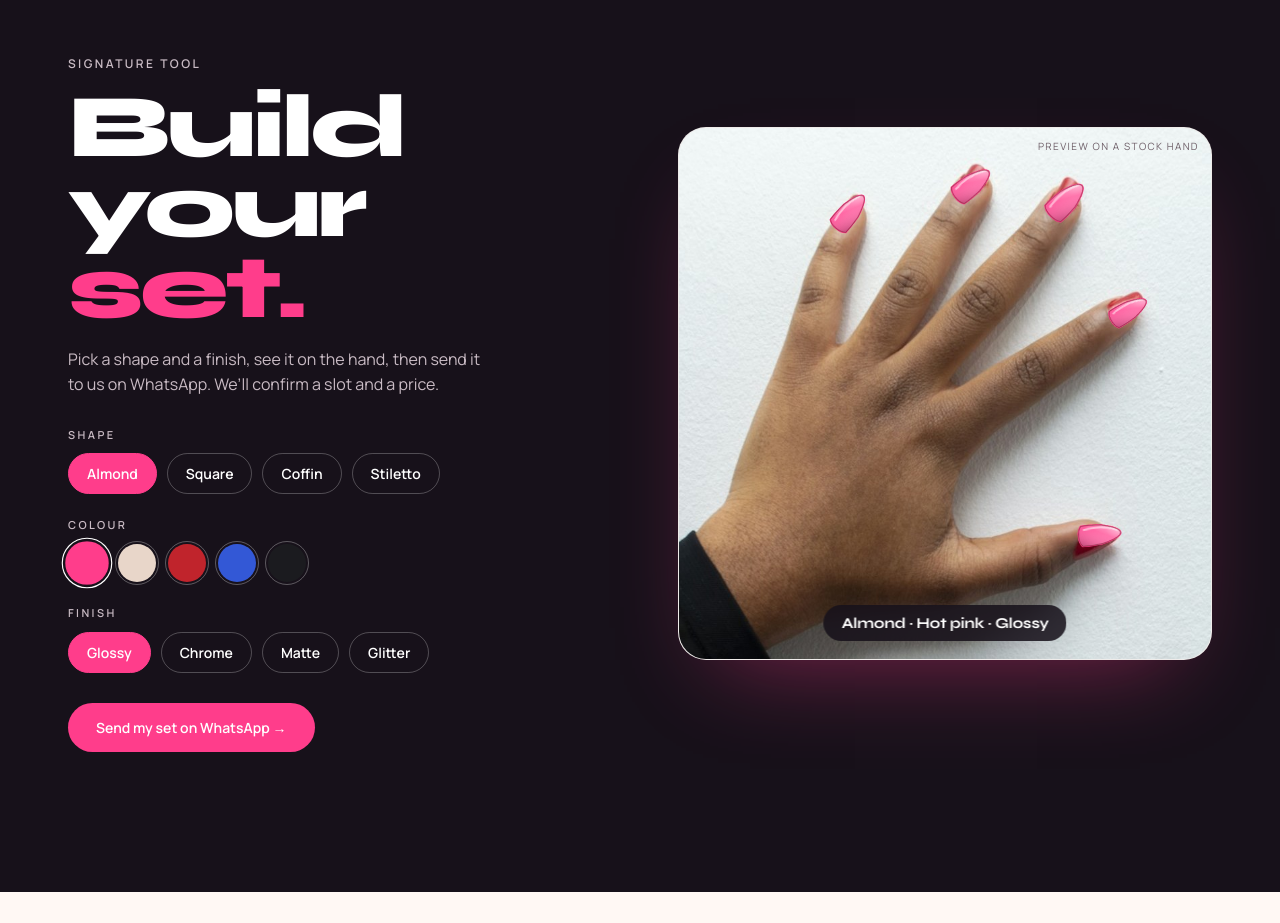
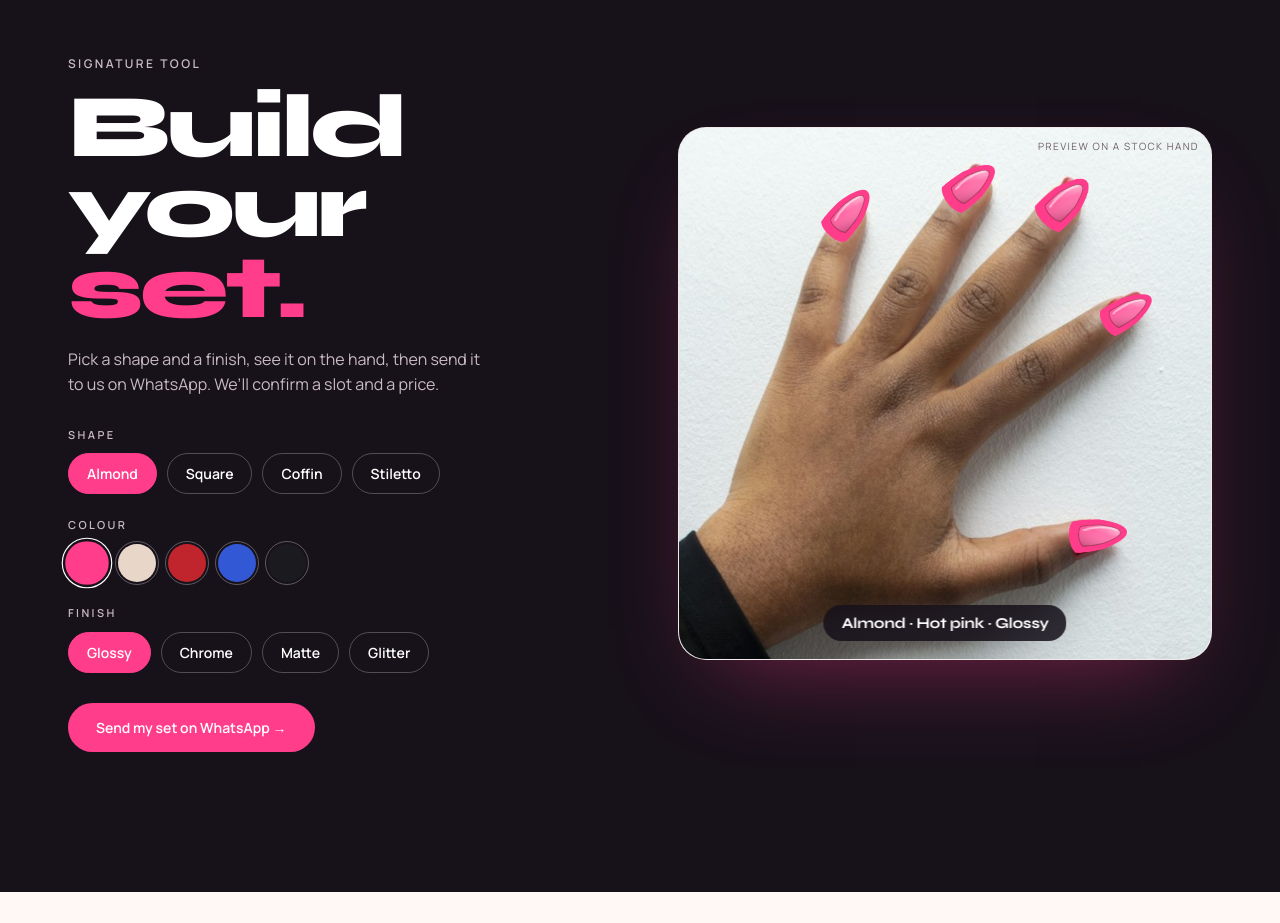
Before and after one commit to kavimirweb-blip/stroke-nails-greater-kailash, a plain HTML site: page index.html in a window 1280 px wide. Shown: the part 1740-2663 px from the top of the page. Drawn offline with Linux system fonts and the light colour scheme.

Commit message:
Larger nail-bed cover; colour-tinted chrome
Co-Authored-By: Claude Sonnet 5.5 <noreply@anthropic.com>

```diff
--- a/index.html
+++ b/index.html
@@ -66,7 +66,7 @@ section{padding:clamp(70px,11vw,150px) 0;position:relative}
 .fxg{opacity:0;transition:opacity .6s}
 .hand[data-f="Glossy"] .g-gloss,.hand[data-f="Chrome"] .g-chrome,.hand[data-f="Chrome"] .g-gloss,.hand[data-f="Matte"] .g-matte,.hand[data-f="Glitter"] .g-glit,.hand[data-f="Glitter"] .g-gloss{opacity:1}
 .hand[data-f="Chrome"] .g-gloss{opacity:.45}.hand[data-f="Glitter"] .g-gloss{opacity:.6}.hand[data-f="Matte"] .g-gloss{opacity:0}
-.chr{mix-blend-mode:soft-light;animation:sh 3.8s ease-in-out infinite alternate}@keyframes sh{from{transform:translateX(-34px)}to{transform:translateX(34px)}}
+.chr{opacity:.8;animation:sh 3.8s ease-in-out infinite alternate}@keyframes sh{from{transform:translateX(-34px)}to{transform:translateX(34px)}}
 .swp{animation:sw 5.5s ease-in-out infinite}@keyframes sw{0%,55%{transform:translateX(-80px)}100%{transform:translateX(110px)}}
 .gl1{animation:tw 1.4s ease-in-out infinite alternate}.gl2{animation:tw 2.1s ease-in-out infinite alternate-reverse}@keyframes tw{from{opacity:.1}to{opacity:1}}
 .sum{position:absolute;left:50%;bottom:18px;transform:translateX(-50%);width:max-content;max-width:92%;text-align:center;font:700 15px var(--disp);letter-spacing:-.01em;background:rgba(23,17,26,.86);color:#fff;padding:9px 18px;border-radius:99px;z-index:3;backdrop-filter:blur(8px)}
@@ -151,7 +151,7 @@ const NL=[{cx:262,cy:127,a:40,w:33,h:58},{cx:444,cy:86,a:52,w:34,h:58},{cx:584,c
 const hg=document.getElementById('hsvg');
 let h=`<defs>
 <linearGradient id="nsh" x1="0" y1="0" x2="1" y2="1"><stop offset="0" stop-color="#fff" stop-opacity=".38"/><stop offset=".45" stop-color="#fff" stop-opacity="0"/><stop offset="1" stop-color="#000" stop-opacity=".3"/></linearGradient>
-<linearGradient id="chg" x1="0" y1="0" x2="1" y2=".25"><stop offset="0" stop-color="#3b3b44"/><stop offset=".18" stop-color="#fff"/><stop offset=".34" stop-color="#8d8d99"/><stop offset=".5" stop-color="#f4f4fa"/><stop offset=".68" stop-color="#4a4a55"/><stop offset=".84" stop-color="#fff"/><stop offset="1" stop-color="#6a6a76"/></linearGradient>
+<linearGradient id="chg" x1="0" y1="0" x2="1" y2=".25"><stop offset="0" style="stop-color:color-mix(in srgb,var(--pc) 45%,#000)"/><stop offset=".18" style="stop-color:color-mix(in srgb,var(--pc) 30%,#fff)"/><stop offset=".34" style="stop-color:var(--pc)"/><stop offset=".5" style="stop-color:color-mix(in srgb,var(--pc) 18%,#fff)"/><stop offset=".68" style="stop-color:color-mix(in srgb,var(--pc) 55%,#000)"/><stop offset=".84" style="stop-color:color-mix(in srgb,var(--pc) 35%,#fff)"/><stop offset="1" style="stop-color:color-mix(in srgb,var(--pc) 70%,#000)"/></linearGradient>
 <linearGradient id="band" x1="0" x2="1"><stop offset="0" stop-color="#fff" stop-opacity="0"/><stop offset=".5" stop-color="#fff" stop-opacity=".75"/><stop offset="1" stop-color="#fff" stop-opacity="0"/></linearGradient>
 <pattern id="p1" width="11" height="11" patternUnits="userSpaceOnUse"><circle cx="2.4" cy="3" r="1.15" fill="#fff"/><circle cx="8" cy="7.5" r=".8" fill="#FFE9A8"/><path d="M6 1.2v2.6M4.7 2.5h2.6" stroke="#fff" stroke-width=".6"/></pattern>
 <pattern id="p2" width="13" height="13" patternUnits="userSpaceOnUse"><circle cx="9" cy="3" r="1.1" fill="#FFE9A8"/><circle cx="3.5" cy="9" r=".9" fill="#fff"/><path d="M10 9.5v2.4M8.8 10.7h2.4" stroke="#fff" stroke-width=".6"/></pattern>`;
@@ -161,13 +161,13 @@ NL.forEach((n,i)=>{const sx=n.w/40,sy=n.h/56;
  h+=`<g class="nailg" style="--d:${i*110}ms" transform="translate(${n.cx} ${n.cy}) rotate(${n.a}) scale(${sx} ${sy}) translate(-20 -29)">
  <clipPath id="c${i}"><path class="ncl"/></clipPath>
  <mask id="m${i}"><rect class="wipe" x="-30" y="-60" width="100" height="150" fill="#fff"/></mask>
- <path class="nbC" d="M2 56 C1 46 2 38 3 28 C14 -9 26 -9 37 28 C38 38 39 46 38 56 C30 62 10 62 2 56Z" stroke-width="3" stroke-linejoin="round"/>
+ <path class="nbC" transform="translate(20 22) scale(1.4 1.28) translate(-20 -22)" d="M2 56 C1 46 2 38 3 28 C14 -9 26 -9 37 28 C38 38 39 46 38 56 C30 62 10 62 2 56Z" stroke-width="5" stroke-linejoin="round"/>
  <path class="nbA"/>
  <g mask="url(#m${i})"><path class="nbB"/></g>
  <path class="nsh" fill="url(#nsh)"/>
  <g clip-path="url(#c${i})">
   <g class="fxg g-matte"><rect x="-20" y="-50" width="90" height="130" fill="#d8cdd0" opacity=".2"/></g>
-  <g class="fxg g-chrome"><rect x="-20" y="-50" width="90" height="130" fill="#000" opacity=".12"/><rect class="chr" x="-70" y="-60" width="180" height="150" fill="url(#chg)"/></g>
+  <g class="fxg g-chrome"><rect class="chr" x="-70" y="-60" width="180" height="150" fill="url(#chg)"/></g>
   <g class="fxg g-glit"><rect class="gl1" x="-20" y="-50" width="90" height="130" fill="url(#p1)"/><rect class="gl2" x="-20" y="-50" width="90" height="130" fill="url(#p2)"/></g>
   <g class="fxg g-gloss"><rect x="-20" y="-50" width="90" height="130" fill="url(#sp${i})" opacity=".85"/><path d="M9 52 C5 36 7 18 15 4" stroke="#fff" stroke-width="3.6" fill="none" stroke-linecap="round" opacity=".55"/><rect class="swp" x="-40" y="-50" width="34" height="140" fill="url(#band)" transform="skewX(-18)" opacity=".5"/></g>
  </g>
@@ -178,7 +178,7 @@ const hand=document.getElementById('hand'),stage=document.getElementById('stage'
 let colNow=st.c;
 function paint(){const d=nd(st.s);hg.querySelectorAll('.nbA,.nbB,.nsh,.nedge,.ncl').forEach(p=>{p.setAttribute('d',d);p.style.d='path("'+d+'")'});
  hand.dataset.f=st.f;document.getElementById('sum').textContent=`${st.s[0].toUpperCase()+st.s.slice(1)} · ${names[st.c]} · ${st.f}`}
-function applyColour(first){hg.querySelectorAll('.nbB').forEach(p=>p.style.fill=st.c);
+function applyColour(first){hand.style.setProperty('--pc',st.c);hg.querySelectorAll('.nbB').forEach(p=>p.style.fill=st.c);
  if(first){hg.querySelectorAll('.nbA,.nbC').forEach(p=>{p.style.fill=st.c;p.style.stroke=st.c});return}
  if(st.c===colNow)return;
  const gs=hg.querySelectorAll('.nailg');gs.forEach(g=>{g.classList.remove('go');void g.getBoundingClientRect();g.classList.add('go')});
```
